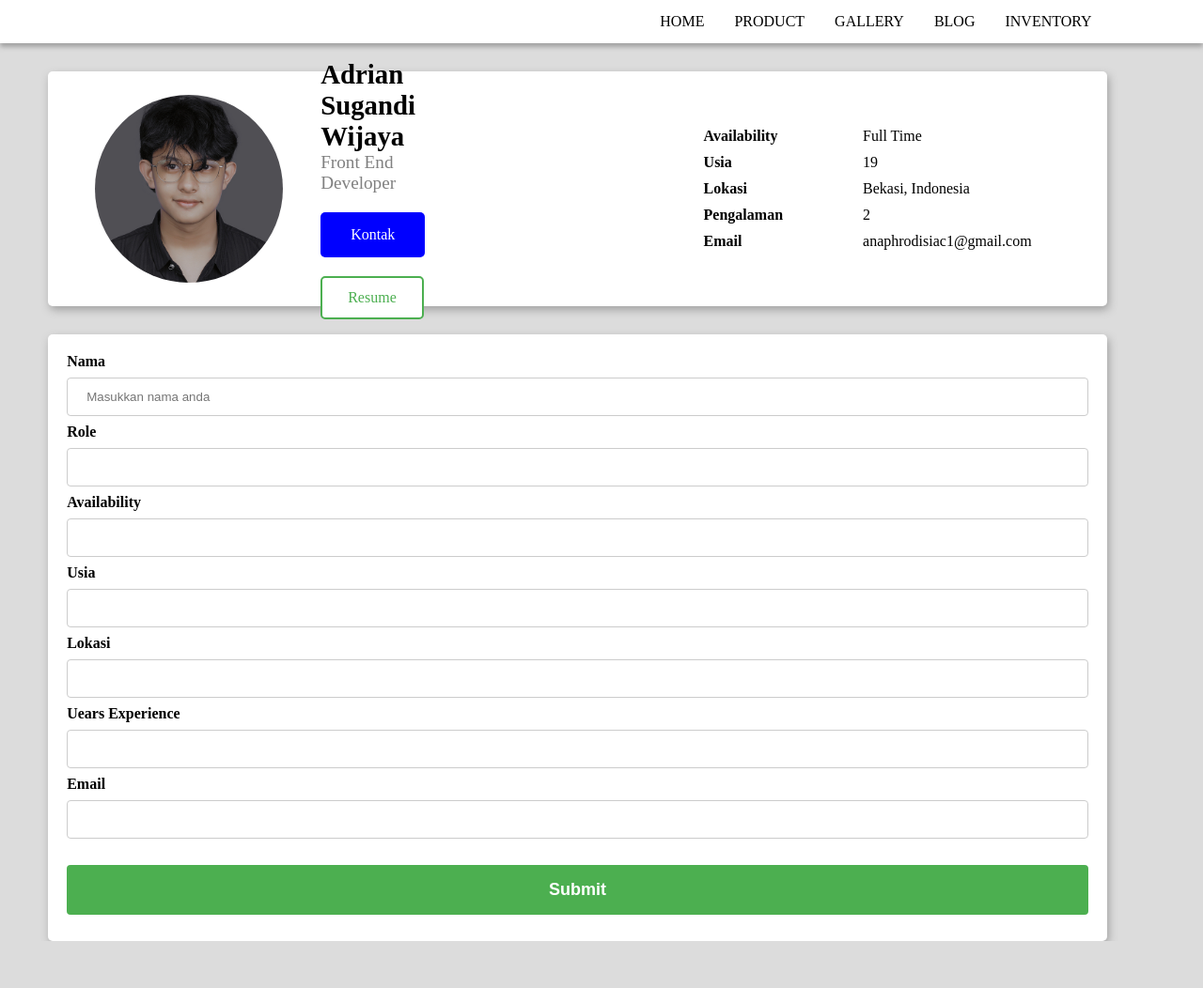
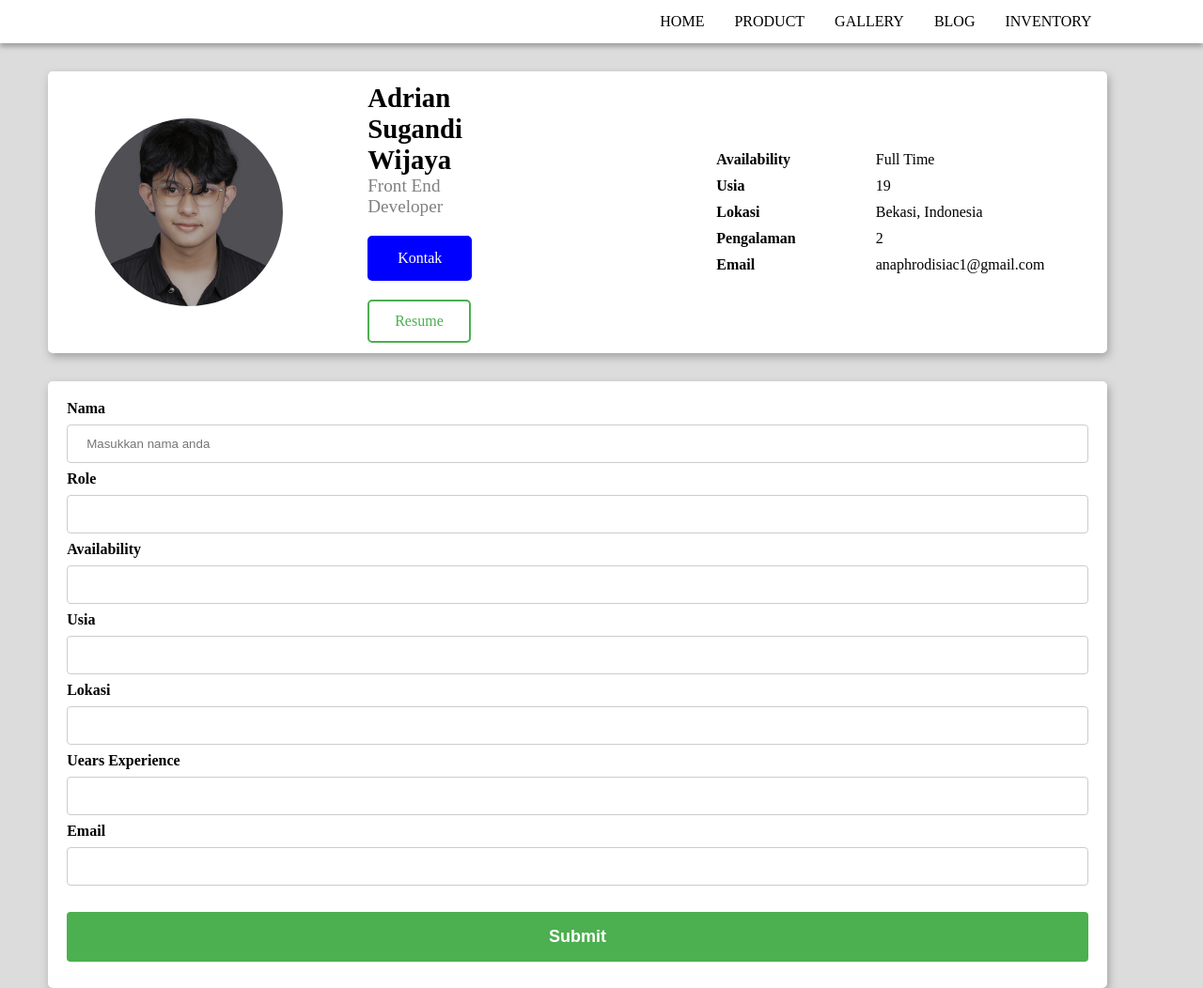
Before and after one commit to a-s-wijaya/INPG07-Assignment1-Ian, a plain HTML site: page index.html in a window 1280 px wide. Shown: the whole page at 94% size. Before the commit the page ends 1002 px from the top, so only its background shows below. Drawn offline with Linux system fonts and the light colour scheme.

Commit message:
Update style.css

```diff
--- a/css/style.css
+++ b/css/style.css
@@ -57,13 +57,13 @@ nav li a:hover:not(.active){
     flex-direction: row;
     z-index: 2;
     position: relative;
-    height: 250px;
+    height: auto;
     border-radius: 5px;
     box-shadow: 2px 4px 10px rgb(162, 162, 162);
 }
 
 .profile img{
-    margin-left: 50px;
+    margin: 50px;
     border-radius: 50%;
     width: 200px;
     height: 200px;
@@ -73,6 +73,8 @@ nav li a:hover:not(.active){
     padding: 0px 20px;
     margin-left: 20px;
     margin-right: 150px;
+    margin-top: auto;
+    margin-bottom: auto;
 }
 
 .profile .bio h1{
```
